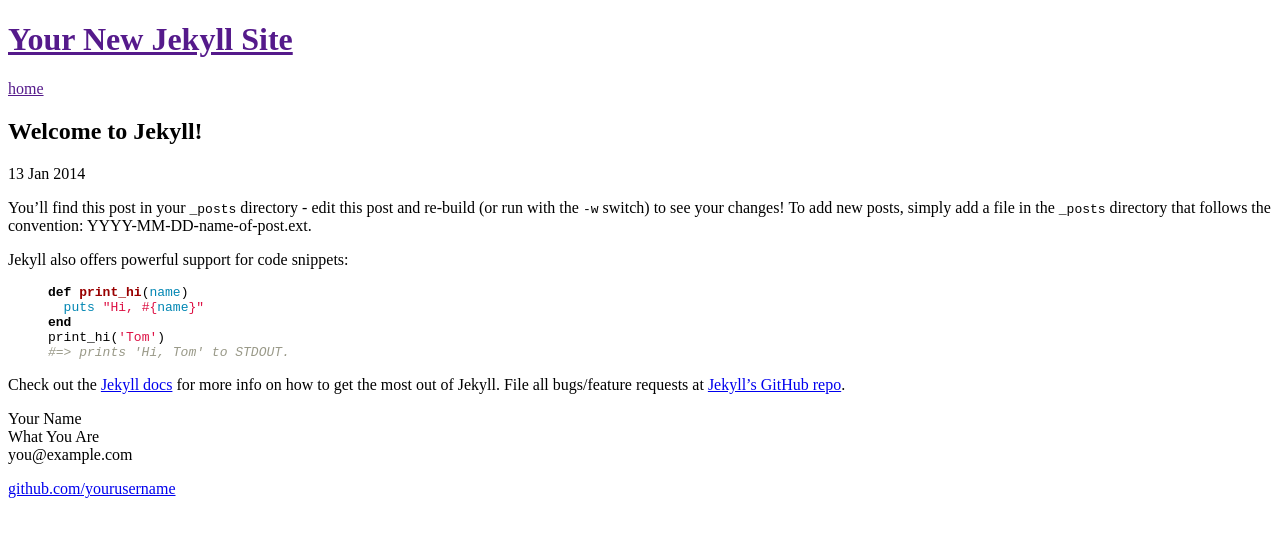
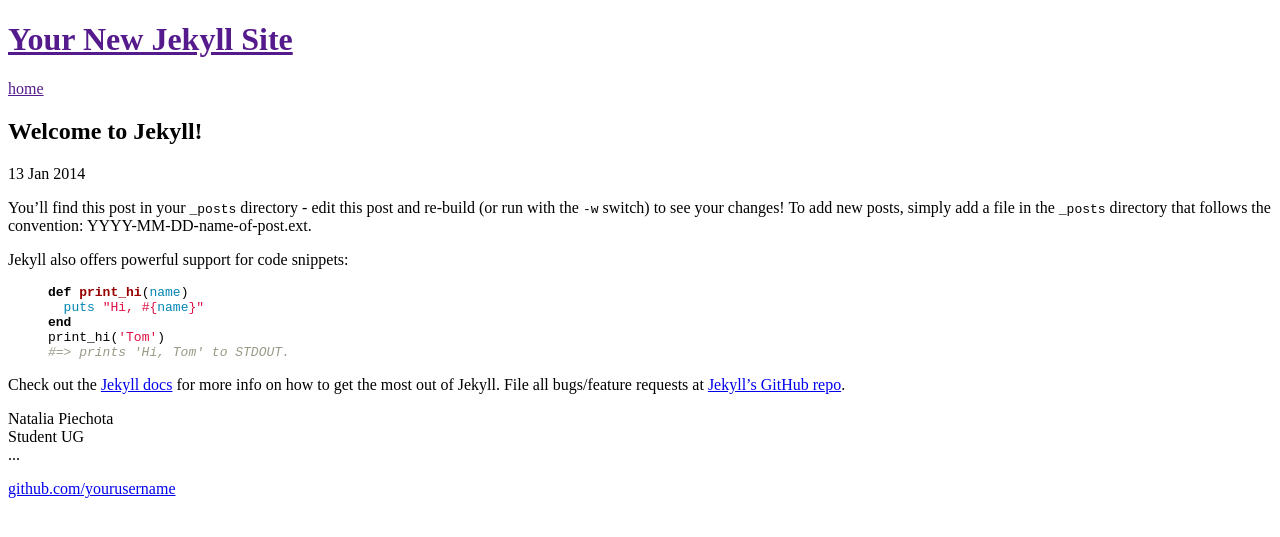
Before and after one commit to npiechota/project, a Jekyll site: the page built from _posts/2014-01-13-welcome-to-jekyll.markdown, in a window 1280 px wide. Shown: the top 537 px of the page. Built offline with Jekyll 4.4.1, drawn with Linux system fonts in a browser that asks for light colours; Markdown is read by kramdown in place of the engine named in the settings.

Commit message:
Update default.html

```diff
--- a/_layouts/default.html
+++ b/_layouts/default.html
@@ -26,9 +26,9 @@
           <div class="footer">
             <div class="contact">
               <p>
-                Your Name<br />
-                What You Are<br />
-                you@example.com
+                Natalia Piechota<br />
+                Student UG<br />
+                ...
               </p>
             </div>
             <div class="contact">
```
